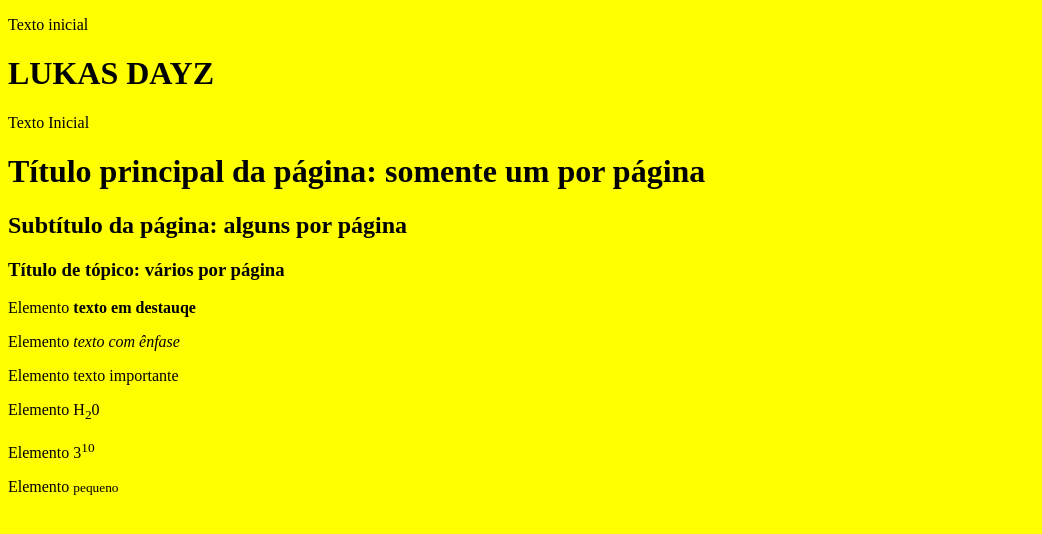
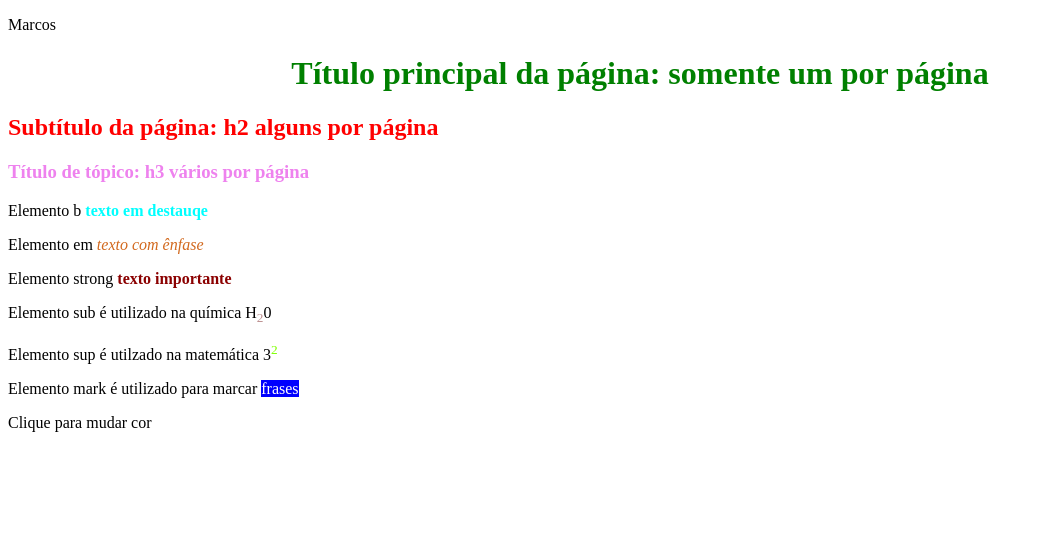
Before and after one commit to Luis67daGuerra/website, a plain HTML site: page index.html in a window 1280 px wide. Shown: the whole page, without its empty margins (0-1042 px from the left). Drawn offline with Linux system fonts and the light colour scheme.

Commit message:
pare de ser chato

```diff
--- a/index.css
+++ b/index.css
@@ -1,4 +1,39 @@
-body{
-      background-color: yellow;
+h1{
+      color: green;
+   text-align: center;
+}
+
+h2{
+      color: red;
+      text-align: left;
 
 }
+
+h3{
+      color: violet;
+      text-align: left;
+}
+ b{
+      color: aqua;
+ }
+
+em{
+      color: chocolate;
+}
+
+strong{
+      color: darkred;
+}
+
+sub{
+      color: rosybrown;
+}
+
+sup{
+      color: chartreuse;
+}
+
+mark{
+      color: white;
+      background-color: blue;
+}
--- a/index.html
+++ b/index.html
@@ -11,34 +11,28 @@
     </head>
     <body>
 
-        <p id ="demo" onclick ="mudar_conteudo_elemento()">Texto inicial</p>
-         <h1>LUKAS DAYZ</h1>
-    </body>
-
-   <html lang="pt-br">
-
-<body>
-
-<p id="demo" onclick="mudar_conteudo_elemento()">Texto Inicial</p>
+        <p id="demo" onclick="mudar_conteudo_elemento()">Marcos</p>
 
         <h1>Título principal da página: somente um por página</h1>
 
-<h2>Subtítulo da página: alguns por página</h2>
+        <h2>Subtítulo da página: h2 alguns por página</h2>
 
-<h3>Título de tópico: vários por página</h3>
+        <h3>Título de tópico: h3 vários por página</h3>
 
-<p>Elemento <b>texto em destauqe</b> </p>
+        <p>Elemento b <b>texto em destauqe</b> </p>
 
-<p>Elemento <em>texto com ênfase</em></p>
+        <p>Elemento em <em>texto com ênfase</em></p>
 
-<p>Elemento <stong>texto importante</stong></p>
+        <p>Elemento strong <strong>texto importante</strong></p>
 
-<p>Elemento H<sub>2</sub>0</p>
+        <p>Elemento sub é utilizado na química H<sub>2</sub>0</p>
 
-<p>Elemento 3<sup>10</sup></p>
+        <p>Elemento sup é utilzado na matemática 3<sup>2</sup></p>
 
-<p>Elemento <small>pequeno</small></p>
+        <p>Elemento mark é utilizado para marcar <mark>frases</mark></p>
 
-<a href="www.google.com"></a>
+        <p id ="paragrafo" onclick="mudar_cor_elemento()" >Clique para mudar cor</p>
 
     </body>
+
+</html>
--- a/index.js
+++ b/index.js
@@ -1,4 +1,11 @@
+function mudar_cor_elemento(){
+      const paragrafo = document.querySelector('#paragrafo')
+      paragrafo.addEventListener('click', ()=> {
+      const elemento_paragrafo = document.querySelector('#paragrafo');
+      elemento_paragrafo.style.color = 'red';
+ });
+}
+
 function mudar_conteudo_elemento(){
-   document.getElementById("demo").innerHTML = "O clique está funcionando";
-
+   document.getElementById("demo").innerHTML = "O clique está funcionando"
 }
```
Lines whose indentation alone changed are shown as unchanged.
